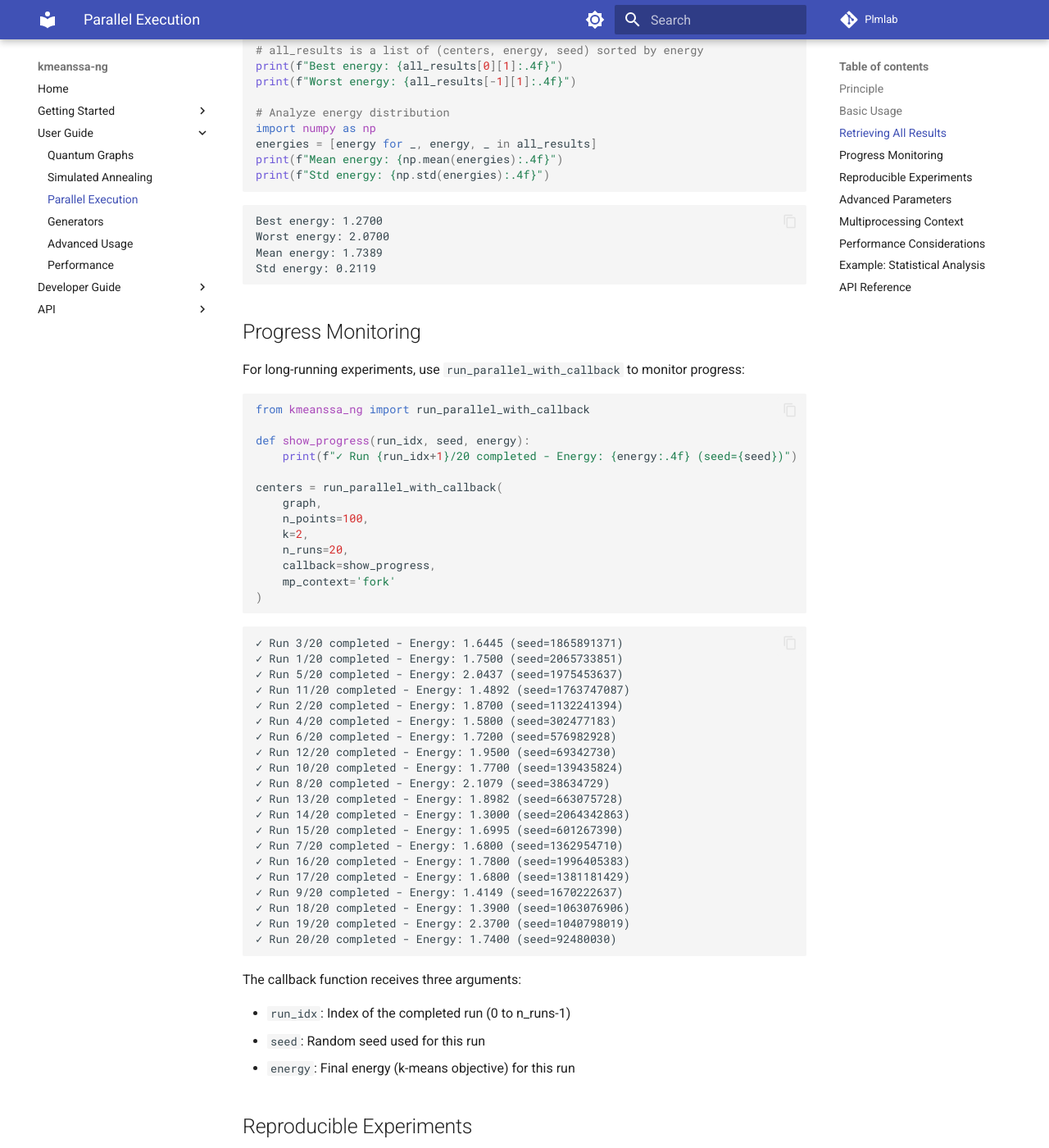
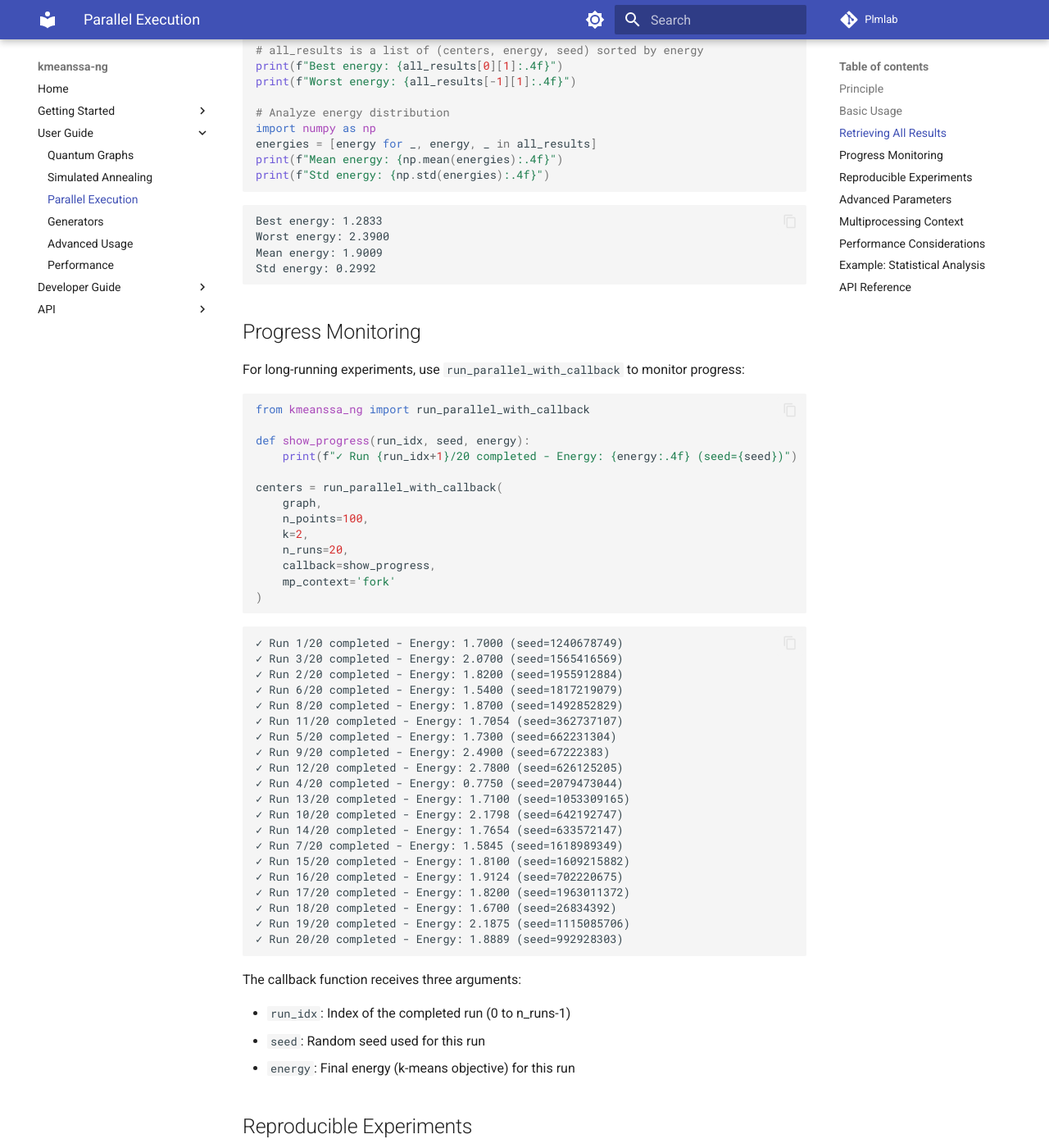
Before and after one commit to klutchnikoff/kmeanssa-ng, an MkDocs documentation site: the page built from docs/parallel-execution.md, in a window 1280 px wide and 1400 px high, scrolled down 1723 px. Shown: the whole window at 82% size. Built offline with MkDocs 1.6.1 and Material for MkDocs 9.7.7, drawn with Linux system fonts in a browser that asks for light colours; some of the changed text lies outside the part shown.

````diff
--- a/docs/parallel-execution.md
+++ b/docs/parallel-execution.md
@@ -86,10 +86,10 @@ print(f"Mean energy: {np.mean(energies):.4f}")
 print(f"Std energy: {np.std(energies):.4f}")
 ```
 
-    Best energy: 1.2700
-    Worst energy: 2.0700
-    Mean energy: 1.7389
-    Std energy: 0.2119
+    Best energy: 1.2833
+    Worst energy: 2.3900
+    Mean energy: 1.9009
+    Std energy: 0.2992
 
 ## Progress Monitoring
 
@@ -112,26 +112,26 @@ centers = run_parallel_with_callback(
 )
 ```
 
-    ✓ Run 3/20 completed - Energy: 1.6445 (seed=1865891371)
-    ✓ Run 1/20 completed - Energy: 1.7500 (seed=2065733851)
-    ✓ Run 5/20 completed - Energy: 2.0437 (seed=1975453637)
-    ✓ Run 11/20 completed - Energy: 1.4892 (seed=1763747087)
-    ✓ Run 2/20 completed - Energy: 1.8700 (seed=1132241394)
-    ✓ Run 4/20 completed - Energy: 1.5800 (seed=302477183)
-    ✓ Run 6/20 completed - Energy: 1.7200 (seed=576982928)
-    ✓ Run 12/20 completed - Energy: 1.9500 (seed=69342730)
-    ✓ Run 10/20 completed - Energy: 1.7700 (seed=139435824)
-    ✓ Run 8/20 completed - Energy: 2.1079 (seed=38634729)
-    ✓ Run 13/20 completed - Energy: 1.8982 (seed=663075728)
-    ✓ Run 14/20 completed - Energy: 1.3000 (seed=2064342863)
-    ✓ Run 15/20 completed - Energy: 1.6995 (seed=601267390)
-    ✓ Run 7/20 completed - Energy: 1.6800 (seed=1362954710)
-    ✓ Run 16/20 completed - Energy: 1.7800 (seed=1996405383)
-    ✓ Run 17/20 completed - Energy: 1.6800 (seed=1381181429)
-    ✓ Run 9/20 completed - Energy: 1.4149 (seed=1670222637)
-    ✓ Run 18/20 completed - Energy: 1.3900 (seed=1063076906)
-    ✓ Run 19/20 completed - Energy: 2.3700 (seed=1040798019)
-    ✓ Run 20/20 completed - Energy: 1.7400 (seed=92480030)
+    ✓ Run 1/20 completed - Energy: 1.7000 (seed=1240678749)
+    ✓ Run 3/20 completed - Energy: 2.0700 (seed=1565416569)
+    ✓ Run 2/20 completed - Energy: 1.8200 (seed=1955912884)
+    ✓ Run 6/20 completed - Energy: 1.5400 (seed=1817219079)
+    ✓ Run 8/20 completed - Energy: 1.8700 (seed=1492852829)
+    ✓ Run 11/20 completed - Energy: 1.7054 (seed=362737107)
+    ✓ Run 5/20 completed - Energy: 1.7300 (seed=662231304)
+    ✓ Run 9/20 completed - Energy: 2.4900 (seed=67222383)
+    ✓ Run 12/20 completed - Energy: 2.7800 (seed=626125205)
+    ✓ Run 4/20 completed - Energy: 0.7750 (seed=2079473044)
+    ✓ Run 13/20 completed - Energy: 1.7100 (seed=1053309165)
+    ✓ Run 10/20 completed - Energy: 2.1798 (seed=642192747)
+    ✓ Run 14/20 completed - Energy: 1.7654 (seed=633572147)
+    ✓ Run 7/20 completed - Energy: 1.5845 (seed=1618989349)
+    ✓ Run 15/20 completed - Energy: 1.8100 (seed=1609215882)
+    ✓ Run 16/20 completed - Energy: 1.9124 (seed=702220675)
+    ✓ Run 17/20 completed - Energy: 1.8200 (seed=1963011372)
+    ✓ Run 18/20 completed - Energy: 1.6700 (seed=26834392)
+    ✓ Run 19/20 completed - Energy: 2.1875 (seed=1115085706)
+    ✓ Run 20/20 completed - Energy: 1.8889 (seed=992928303)
 
 The callback function receives three arguments:
 
````
Also changed, not shown: other parts of docs/parallel-execution.md (+8 -8 lines), docs/quickstart.md (+4 -4 lines), docs/quickstart_files/figure-commonmark/cell-5-output-1.png, 5 other files.
